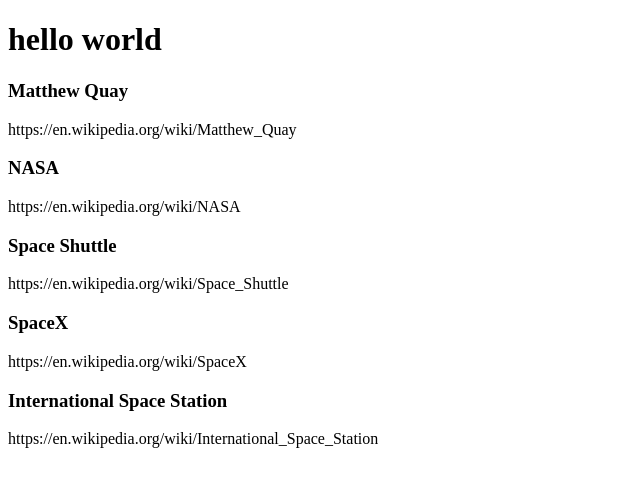
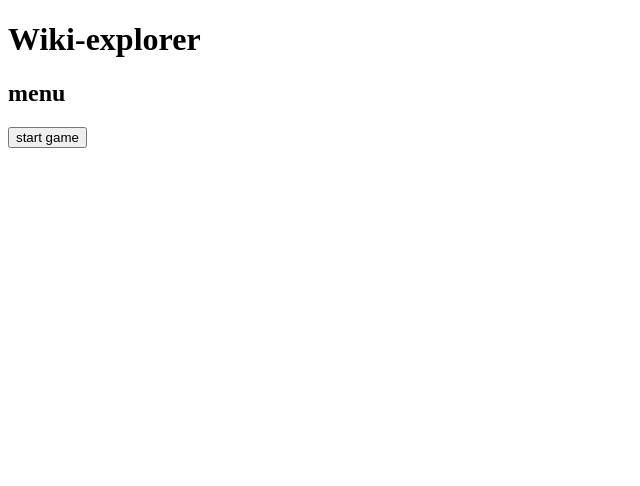
Before and after one commit to nicholas-scott/wiki-explorer, a React (Vite) app: page / in a window 1280 px wide. Shown: the top 486 px of the page, without its empty margins (0-640 px from the left). Built offline with nearby package versions, Linux system fonts and the light colour scheme.

Commit message:
work done
created store for wiki-explorer state.
created context to share this app wide

```diff
--- a/src/App.tsx
+++ b/src/App.tsx
@@ -1,14 +1,22 @@
-import { useState } from "react"
-import reactLogo from "./assets/react.svg"
 import { WikiGrid } from "./components/WikiGrid"
+import { useContext } from "react"
+import { WikiExplorerContext } from "./store/wikiExpContextProvider"
+import { Menu } from "./components/Menu"
+// Game state
+// 1. mainmenu/playing/finished
+// 2. goal page
+// 3. current page
+// 4. pages visited
+// 5. wikilinks from current page
 
 function App() {
-	const [count, setCount] = useState(0)
+	const wikiExpState = useContext(WikiExplorerContext)
 
 	return (
 		<div className="App">
-			<h1>hello world</h1>
-			<WikiGrid />
+			<h1>Wiki-explorer</h1>
+			{wikiExpState && wikiExpState.mode === "MENU" && <Menu />}
+			{wikiExpState && wikiExpState.mode === "EXPLORE" && <WikiGrid />}
 		</div>
 	)
 }
--- /dev/null
+++ b/src/components/Menu.tsx
@@ -0,0 +1,18 @@
+import { useContext } from "react"
+import { WikiExplorerReducerContext } from "../store/wikiExpContextProvider"
+
+export const Menu = () => {
+	const dispatchWikiExpState = useContext(WikiExplorerReducerContext)
+	return (
+		<div>
+			<h2>menu</h2>
+			<button
+				onClick={() => {
+					dispatchWikiExpState({ type: "START" })
+				}}
+			>
+				start game
+			</button>
+		</div>
+	)
+}
--- a/src/components/WikiDoor.tsx
+++ b/src/components/WikiDoor.tsx
@@ -1,12 +1,11 @@
 import React from "react"
+import { WikiLink } from "../types"
 
 interface WikiDoorProps {
-	door: {
-		title: string
-		url: string
-	}
+	door: WikiLink
 }
-export function WikiDoor({ door }: WikiDoorProps) {
+
+export const WikiDoor = ({ door }: WikiDoorProps) => {
 	const { title, url } = door
 	return (
 		<div>
--- a/src/components/WikiGrid.tsx
+++ b/src/components/WikiGrid.tsx
@@ -1,3 +1,5 @@
+import { useContext } from "react"
+import { WikiExplorerReducerContext } from "../store/wikiExpContextProvider"
 import { WikiDoor } from "./WikiDoor"
 
 const wikiLinks = [
@@ -17,13 +19,26 @@
 	},
 ]
 
-export function WikiGrid() {
+export const WikiGrid = ({}) => {
+	const dispatchWikiExpState = useContext(WikiExplorerReducerContext)
 	//render all links as list in div with h1 for title, p for url
 	return (
 		<div>
+			<button
+				onClick={() => {
+					dispatchWikiExpState({ type: "STOP" })
+				}}
+			>
+				stop game
+			</button>
 			{wikiLinks &&
-				wikiLinks.map((wikiLink) => {
-					return <WikiDoor door={wikiLink}></WikiDoor>
+				wikiLinks.map((wikiLink, ind) => {
+					return (
+						<WikiDoor
+							key={`door-${ind}`}
+							door={wikiLink}
+						></WikiDoor>
+					)
 				})}
 		</div>
 	)
--- /dev/null
+++ b/src/hooks/useWikiApi.tsx
@@ -0,0 +1 @@
+export function useWikiApi() {}
--- a/src/main.tsx
+++ b/src/main.tsx
@@ -1,9 +1,12 @@
 import React from "react"
 import ReactDOM from "react-dom/client"
 import App from "./App"
+import { WikiExplorerContextProvider } from "./store/wikiExpContextProvider"
 
 ReactDOM.createRoot(document.getElementById("root") as HTMLElement).render(
 	<React.StrictMode>
-		<App />
+		<WikiExplorerContextProvider>
+			<App />
+		</WikiExplorerContextProvider>
 	</React.StrictMode>
 )
--- /dev/null
+++ b/src/store/wikiExpContextProvider.tsx
@@ -0,0 +1,26 @@
+import { createContext, useReducer } from "react"
+import { Action, WikiExpState } from "../types"
+import { wikiExpReducer } from "./wikiExplorerReducer"
+
+const initialState: WikiExpState = {
+	mode: "MENU",
+}
+export const WikiExplorerContext = createContext<WikiExpState>(initialState)
+export const WikiExplorerReducerContext = createContext<React.Dispatch<Action>>(
+	() => {}
+)
+
+export function WikiExplorerContextProvider({ children }: any) {
+	const [wikiExpState, dispatchWikiExpState] = useReducer(
+		wikiExpReducer,
+		initialState
+	)
+
+	return (
+		<WikiExplorerContext.Provider value={wikiExpState}>
+			<WikiExplorerReducerContext.Provider value={dispatchWikiExpState}>
+				{children}
+			</WikiExplorerReducerContext.Provider>
+		</WikiExplorerContext.Provider>
+	)
+}
--- /dev/null
+++ b/src/store/wikiExplorerReducer.ts
@@ -0,0 +1,18 @@
+import { WikiExpReducerType } from "../types"
+
+export const wikiExpReducer: WikiExpReducerType = (state, action) => {
+	switch (action.type) {
+		case "START":
+			return {
+				...state,
+				mode: "EXPLORE",
+			}
+		case "STOP":
+			return {
+				...state,
+				mode: "MENU",
+			}
+		default:
+			return state
+	}
+}
--- /dev/null
+++ b/src/types.ts
@@ -0,0 +1,22 @@
+// Store globally used types here.
+export interface WikiLink {
+	title: string
+	url: string
+}
+
+export type ActionType = "START" | "STOP"
+export type ModeType = "MENU" | "EXPLORE"
+
+export interface WikiExpState {
+	mode: ModeType
+}
+
+export interface Action {
+	type: ActionType
+	payload?: any
+}
+
+export type WikiExpReducerType = (
+	state: WikiExpState,
+	action: Action
+) => WikiExpState
```
